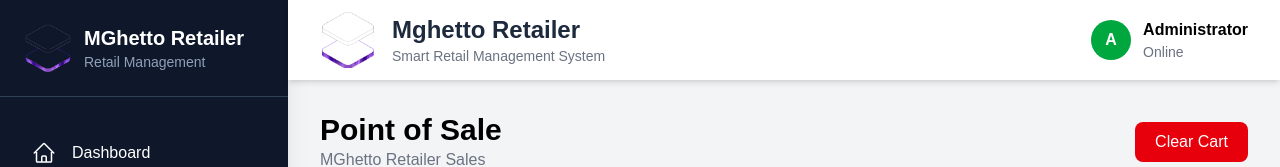
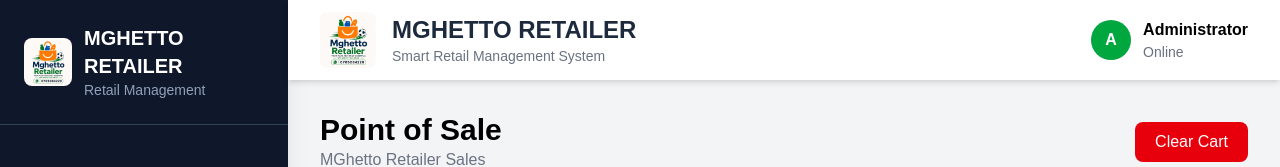
Before and after one commit to priscamuli/sme, a React (Vite) app in the folder sme-management-system/frontend/: page /sales in a window 1280 px wide. Shown: the top 167 px of the page. Built offline with nearby package versions, Linux system fonts and the light colour scheme; no server answers.

Commit message:
add logo

```diff
--- a/sme-management-system/frontend/src/components/Navbar.tsx
+++ b/sme-management-system/frontend/src/components/Navbar.tsx
@@ -1,4 +1,4 @@
-import logo from "../assets/hero.png";
+import logo from "../assets/logo.jpg";
 
 export default function Navbar() {
   return (
@@ -14,7 +14,7 @@
 
         <div>
           <h1 className="text-2xl font-bold text-slate-800">
-            Mghetto Retailer
+            MGHETTO RETAILER
           </h1>
 
           <p className="text-gray-500 text-sm">
--- a/sme-management-system/frontend/src/components/Sidebar.tsx
+++ b/sme-management-system/frontend/src/components/Sidebar.tsx
@@ -9,7 +9,7 @@
   Cog6ToothIcon,
 } from "@heroicons/react/24/outline";
 
-import logo from "../assets/hero.png";
+import logo from "../assets/logo.jpg";
 
 const menu = [
   {
@@ -66,7 +66,7 @@
         <div>
 
           <h1 className="text-xl font-bold">
-            MGhetto Retailer
+            MGHETTO RETAILER
           </h1>
 
           <p className="text-sm text-slate-400">
```
Also changed, not shown: sme-management-system/frontend/src/assets/logo.jpg.
